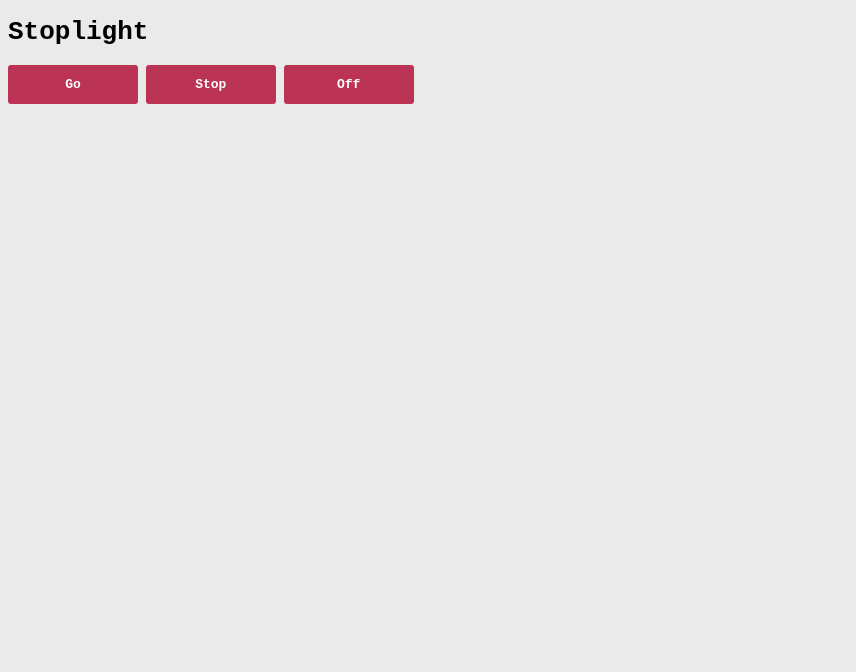
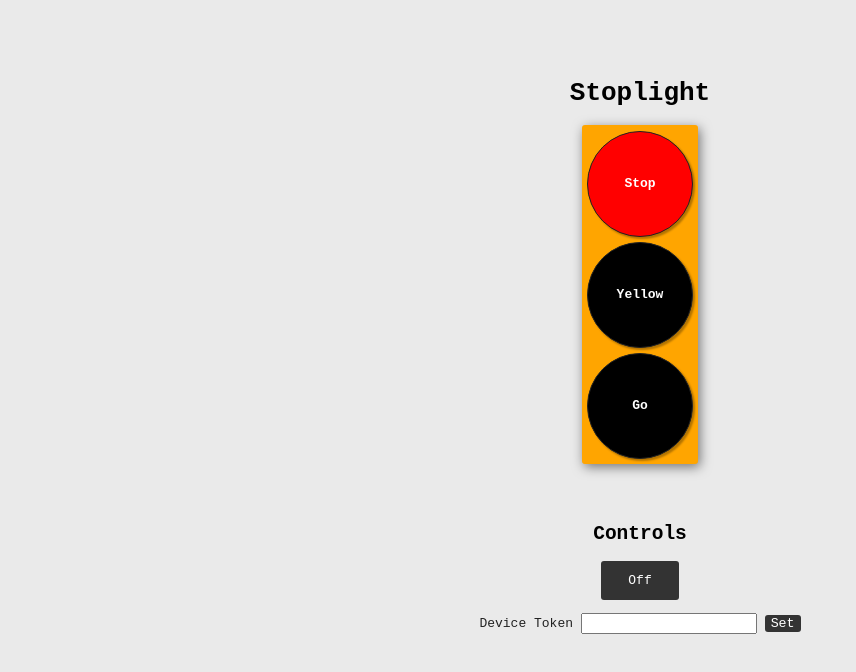
Before and after one commit to ballweg/stoplight, a plain HTML site: page default.html in a window 1280 px wide. Both pictures are taken after a click on the element "Stop". Shown: the whole page, without its empty margins (0-856 px from the left). Drawn offline with Linux system fonts and the light colour scheme; no server answers.

Commit message:
add controls, ui, token, and send commands to device

```diff
--- a/default.html
+++ b/default.html
@@ -8,15 +8,29 @@
   </head>
   <body>
     <h1>Stoplight</h1>
-    <div class="button" id="go">Go</div>
-    <div class="button" id="stop">Stop</div>
-    <div class="button" id="off">Off</div>
-
+    <div class="center">
+      <div class="frame">
+        <div class="circle" id="stop">Stop</div>
+        <div class="circle" id="yellow">Yellow</div>
+          <div class="circle" id="go">Go</div>
+      </div>
+    </div>
+    <h2>Controls</h2>
+    <div class="controls center">
+      <div class="button btn-large" id="off">Off</div>
+    </div>
+    <div class="controls center">
+      <label for="token">Device Token</label>
+      <input id="token" type="text" name="token"/>
+      <button id="setToken">Set</button>
+    </div>
     <script>
       // bind handlers
-      document.getElementById("go").onclick = function(){ setLight('go'); };
-      document.getElementById("stop").onclick = function(){ setLight('stop') };
-      document.getElementById("off").onclick = function(){ setLight('off') };
+      document.getElementById("go").onclick = function(){     setLight('green'); };
+      document.getElementById("stop").onclick = function(){   setLight('red')    };
+      document.getElementById("yellow").onclick = function(){ setLight('yellow') };
+      document.getElementById("off").onclick = function(){    setLight('off')    };
+      document.getElementById("setToken").onclick = function(){ setToken() };
     </script>
   </body>
 </html>
--- a/main.js
+++ b/main.js
@@ -1,15 +1,139 @@
-function setLight(state){
-  console.log('firing setLight');
-  if(state == 'go'){
-    console.log('go sub ' + state);
-    // whatever XHR to set to go.
+
+// utlilty ajax function
+//
+function ajax(url){
+  var httpRequest;
+  document.getElementById("go").addEventListener('click', makeRequest(url));
+
+  function makeRequest(url) {
+    httpRequest = new XMLHttpRequest();
+
+    if (!httpRequest) {
+      console.error('Cannot create an XMLHTTP instance');
+      return false;
+    }
+    httpRequest.onreadystatechange = logResponse;
+    httpRequest.open('POST', url);
+    httpRequest.send();
   }
-  if(state == 'stop'){
-    console.log('stop sub ' + state);
-    // whatever XHR to do stop
-  }
-  if(state == 'off'){
-    console.log('off sub ' + state);
-    // you get the idea, off.
+
+  function logResponse() {
+    if (httpRequest.readyState === XMLHttpRequest.DONE) {
+      if (httpRequest.status === 200) {
+        // console.log(httpRequest.responseText);
+      } else {
+        console.error('There was a problem with the request.');
+      }
+    }
   }
 }
+
+// Update UI to match light setup.
+function updateUI(redOn, yelOn, grnOn){
+  var r  = 'ff0000';    // red
+  var y  = 'ffcc5c';    // yellow
+  var g  = '00bb22';    // green
+  var x  = '000000';    // off/black
+
+  var redCirc = document.getElementById("stop");
+  var yelCirc = document.getElementById("yellow");
+  var grnCirc = document.getElementById("go");
+
+  if(redOn){
+    redCirc.style.background = "#"+r;
+  } else {
+    redCirc.style.background = "#"+x;
+  }
+  if(yelOn){
+    yelCirc.style.background = "#"+y;
+  } else {
+    yelCirc.style.background = "#"+x;
+  }
+  if(grnOn){
+    grnCirc.style.background = "#"+g;
+  } else {
+    grnCirc.style.background = "#"+x;
+  }
+}
+
+// define light colors
+// return a string that can be sent to the api
+//
+function setColors(redOn, yelOn, grnOn, lamps){
+  var r  = '330000';    // red
+  var y  = 'cc5500';    // yellow
+  var g  = '003300';    // green
+  var x  = '000000';    // off/black
+
+  var colors = '';
+  // Red
+  for (var i = 0; i < lamps; i++) {
+    if(redOn){
+      colors += r;
+    } else {
+      colors += x;
+    }
+  }
+
+  // Yellow
+  for (var i = 0; i < lamps; i++) {
+    if(yelOn){
+      colors += y;
+    } else {
+      colors += x;
+    }
+  }
+
+  // Green
+  for (var i = 0; i < lamps; i++) {
+    if(grnOn){
+      colors += g;
+    } else {
+      colors += x;
+    }
+  }
+
+  updateUI(redOn, yelOn, grnOn);
+  return colors;
+}
+
+// set the lights to defined colors
+// call api
+//
+function setLight(state){
+  var lamps = 10;
+  var token = "?access_token=" + getToken();
+  var api   = "https://us.wio.seeed.io/v1/node/GroveLedWs2812D2/segment/0/";
+  switch (state) {
+    case 'green':
+      var colors = setColors(false, false, true, lamps);
+      break;
+    case 'red':
+      var colors = setColors(true, false, false, lamps);
+      break;
+    case 'yellow':
+      var colors = setColors(false, true, false, lamps);
+      break;
+    default:
+      var colors = setColors(false, false, false, lamps);
+  }
+  ajax(api+colors+token);
+  // console.log(api+colors+token);
+}
+
+// set the auth token in local storage
+// allows me to come back and use easily and not post token outside here.
+function setToken(){
+  var token = document.getElementById("token").value;
+  localStorage.setItem('token', token);
+}
+
+// gets the token from local storage, puts it in UI, returns to methods
+//
+function getToken(){
+  var token = localStorage.getItem('token', token);
+  if (token != ''){
+    document.getElementById("token").value = token;
+  }
+  return token;
+}
--- a/style.css
+++ b/style.css
@@ -1,17 +1,66 @@
+body, input, button{
+  font-family: monospace;
+}
 body{
-  font-family: monospace;
   background-color: #eaeaea;
 }
 
-.button{
+h1, h2{
+  text-align: center;
+  margin-top: 3em;
+}
+.center{
+  margin-left: auto;
+  margin-right: auto;
+  text-align: center;
+}
+
+.circle, .button, .btn-large{
   cursor: pointer;
+  text-align: center;
+}
+
+.button, button, .btn-large{
+  background-color: #333;
+  color: #fff;
+  border-radius: 3px;
+  display: inline-block;
+  border: none;
+}
+
+.btn-large{
+  line-height: 3em;
+  width: 6em;
+  height: 3em;
+}
+
+.frame{
+  /*width: 5em;*/
+  display: inline-block;
+  background-color: orange;
+  border-radius: 3px;
+  box-shadow: 2px 3px 12px rgba(0,0,0, 0.5);
+  max-width: 375px;
+}
+
+.circle{
   color: #fff;
   font-weight: bold;
-  background-color: #bb3355;
-  border-radius: 3px;
-  display: inline-block;
-  width: 10em;
-  height: 3em;
-  text-align: center;
-  line-height: 3em;
+  border-radius: 50%;
+  border: solid 1px #222;
+  box-shadow: 2px 2px 2px rgba(0,0,0, 0.3);
+  background-color: #333;
+  height: 8em;
+  width: 8em;
+  margin: 0.4em;
+  line-height: 8em;
 }
+
+.green{background-color: #a52a2a;}
+  .red{background-color: #96d435;}
+ .anon{background-color: #00000;}
+
+.controls{
+  margin: 1em 0;
+  color: #222;
+}
```
